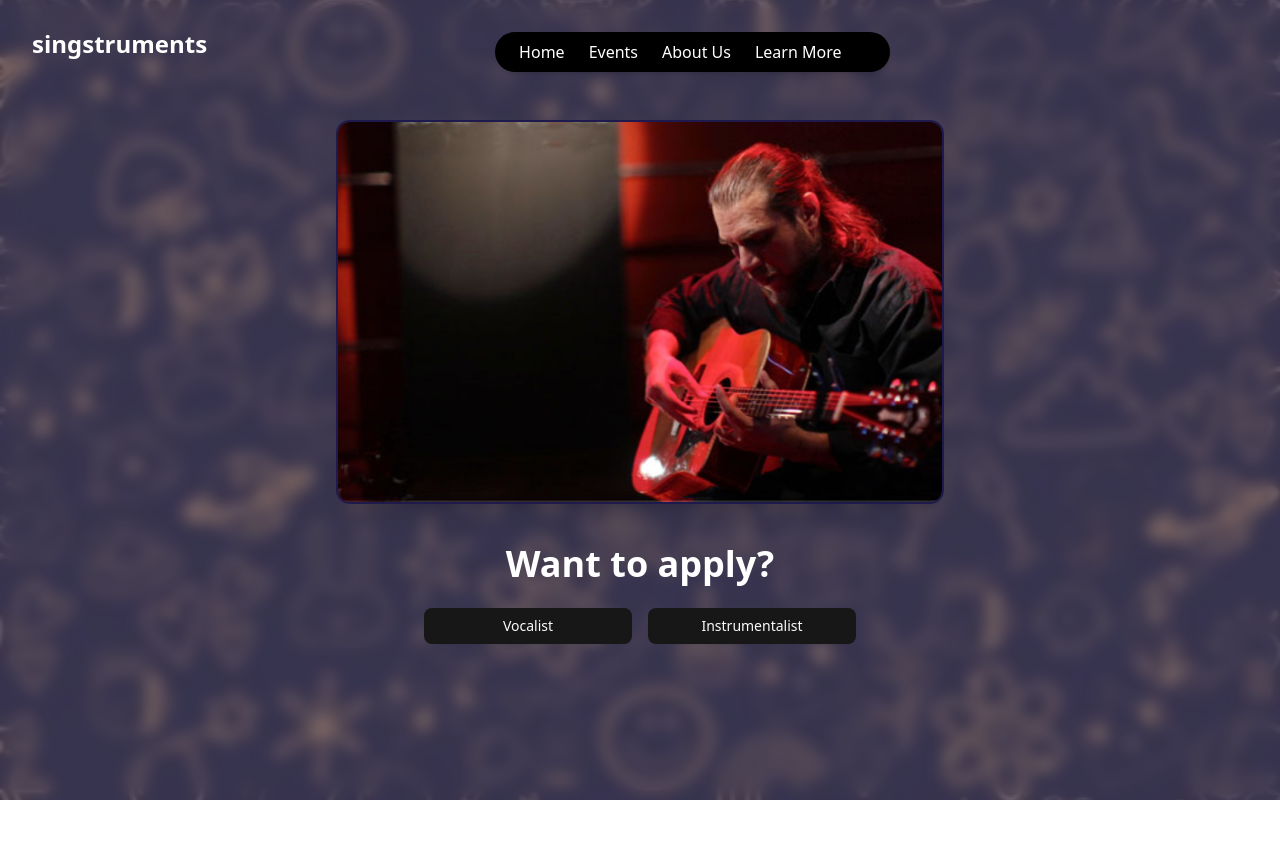
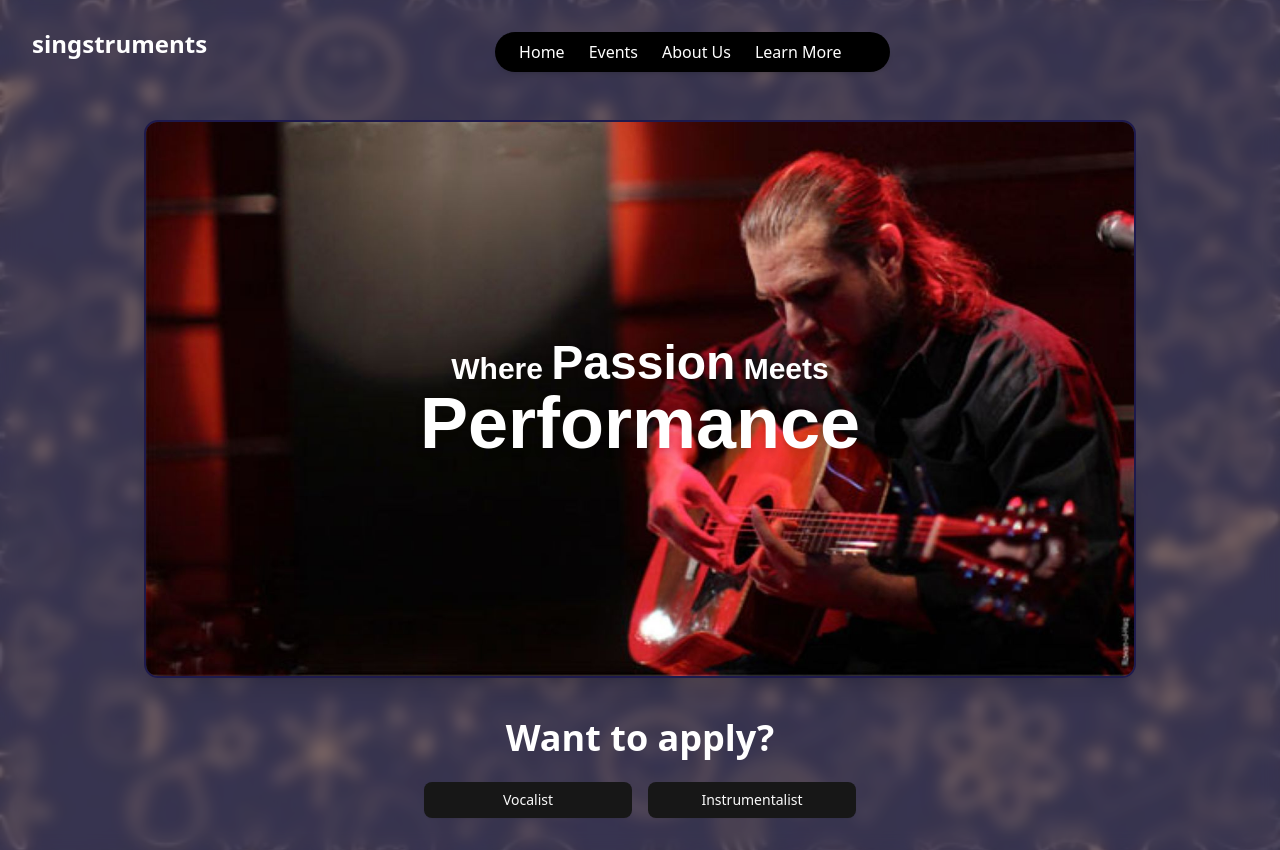
Before and after one commit to rikzacoded/singstruments, a Next.js app: page / in a window 1280 px wide. Before the commit the page ends 800 px from the top, so only its background shows below. Built offline with nearby package versions, Linux system fonts and the light colour scheme.

Commit message:
splash screen and side bar fixed, also added text on carousel (home screen)

```diff
--- a/components/Sidebar.tsx
+++ b/components/Sidebar.tsx
@@ -3,14 +3,10 @@
 export default function Sidebar() {
   return (
     <aside
-      className="w-full md:w-60 p-4 min-h-screen text-white flex flex-col shrink-0"
+      className="hidden md:flex md:w-60 p-4 min-h-screen text-white flex-col shrink-0"
       style={{ backgroundColor: "#1f0c22" }}
     >
-      <div>
-        <h1 className="text-white mt-2 text-2xl font-bold">
-          singstruments
-        </h1>
-      </div>
+      singstruments
 
       <SidebarButton />
     </aside>
--- a/components/carousel.tsx
+++ b/components/carousel.tsx
@@ -21,15 +21,29 @@
 
     return () => clearInterval(interval);
   }, []);
-
 return (
-    <div className="w-1/2 max-w-5xl mx-auto mt-4 sm:mt-6 md:mt-8 px-4">
-      <div className="h-56 sm:h-72 md:h-96">
+  <div className="w-full max-w-5xl mx-auto px-4 mt-4  sm:mt-6 md:mt-8">
+    <div className="relative aspect-[16/9]">
       <img
         src={images[index]}
         alt={`Slide ${index + 1}`}
-          className="w-full h-full rounded-xl object-cover shadow-xl border-2 border-indigo-950"
+        className="w-full h-full  bg-black/84 rounded-xl object-cover shadow-xl border-2 border-indigo-950"
       />
+
+    <h2
+  className="absolute inset-0 flex flex-col items-center justify-center text-center px-4 text-white font-bold drop-shadow-lg"
+  style={{ fontFamily: "Poppins, sans-serif" }}
+>
+  <div>
+    <span className="text-xl sm:text-2xl md:text-3xl">Where </span>
+    <span className="text-4xl sm:text-3xl md:text-5xl">Passion</span>
+    <span className="text-xl sm:text-2xl md:text-3xl"> Meets</span>
+  </div>
+
+  <span className="text-4xl sm:text-5xl md:text-7xl leading-none">
+    Performance
+  </span>
+</h2>
     </div>
   </div>
 );
--- a/components/splashscreen.ts
+++ b/components/splashscreen.ts
@@ -33,8 +33,10 @@
         width: '100vw',
         backgroundImage: 'url("/sing.jpg")',
 
-        backgroundSize: '100% 100%',
+        backgroundSize: 'cover',
         backgroundPosition: 'center',
+        backgroundRepeat: 'no-repeat',
+
       },
     },
     createElement(
```
Also changed, not shown: tsconfig.json (+19 -5 lines). Lines whose indentation alone changed are shown as unchanged.
